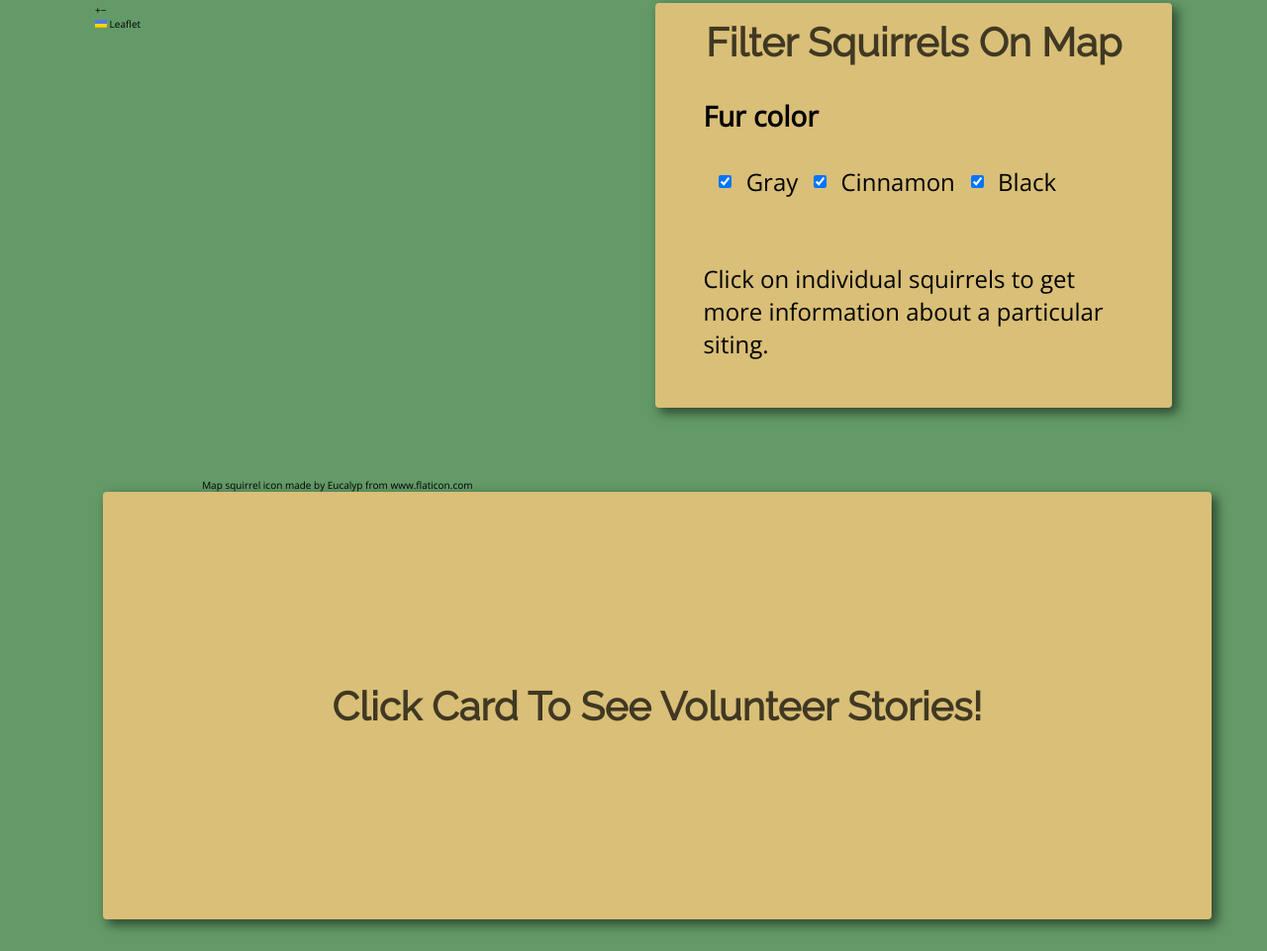
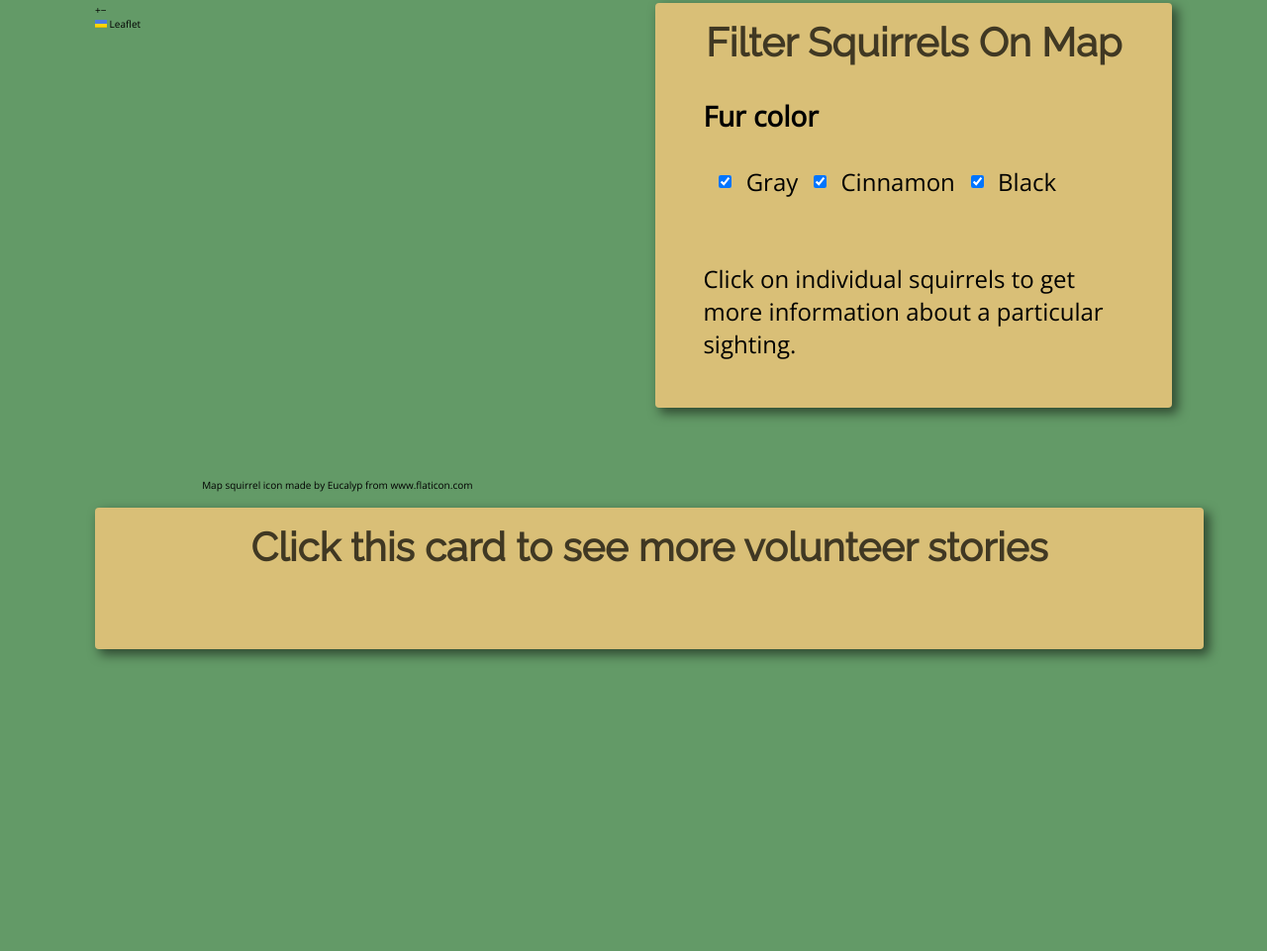
Before and after one commit to jmkaneshiro/squirrels-of-central-park, a website built with webpack: page index.html in a window 1280 px wide. Shown: the part 521-1482 px from the top of the page at 99% size. After the commit the page ends 1177 px from the top, so only its background shows below. Built offline with nearby package versions, Linux system fonts and the light colour scheme; no server answers.

Commit message:
Add volunteer stories to both sides of card

```diff
--- a/index.html
+++ b/index.html
@@ -15,7 +15,7 @@
     integrity="sha512-gZwIG9x3wUXg2hdXF6+rVkLF/0Vi9U8D2Ntg4Ga5I5BZpVkVxlJWbSQtXPSiUTtC0TjtGOmxa1AJPuV0CPthew=="
     crossorigin=""></script>
   <script src="https://d3js.org/d3.v4.min.js"></script>
-  <title>Document</title>
+  <title>Squirrels of Central Park</title>
 </head>
 
 <body>
@@ -24,7 +24,7 @@
       <h1 class="main-box-shadow brown-wrapper">Squirrels of Central Park</h1>
       <div>
         <p>
-          In October 2018, 323 volunteer Squirrel Sighters representing Squirrel Census counted the Eastern gray squirrels in
+          In October 2018, 323 volunteer Squirrel Sighters representing <a href="https://www.thesquirrelcensus.com/" target="_blank">The Squirrel Census</a> counted the Eastern gray squirrels in
           Central Park. This projects aims to visualize the data in a playful way that embodies the spirit of the project.
         </p>
         <img src="./src/assets/squirrel-mascot.svg" alt="squirrel-mascot" class="main-box-shadow" id="squirrel-mascot">
@@ -57,16 +57,18 @@
           </div>
         </div>
         <br>
-        <p>Click on individual squirrels to get more information about a particular siting.</p>
+        <p>Click on individual squirrels to get more information about a particular sighting.</p>
       </div>
     </section>
     <section class="section-stories">
         <div id="card">
           <div class="front brown-wrapper main-box-shadow" id="card-front">
-            <h2>Click Card To See Volunteer Stories!</h2>
+            <h2>Click this card to see more volunteer stories</h2>
+            <p id="story-details-front"></p>
           </div>
           <div class="back brown-wrapper main-box-shadow" id="card-back">
-            <p id="story-details"></p>
+            <h2>Click this card to see more volunteer stories</h2>
+            <p id="story-details-back"></p>
           </div>
         </div>
     </section>
--- a/src/components/stories.js
+++ b/src/components/stories.js
@@ -1,20 +1,22 @@
 export function Stories() {
 
-  const fetchRandomStory = () => (
+  const fetchRandomStory = (elementId) => (
     fetch('https://data.cityofnewyork.us/resource/gfqj-f768.json')
     .then(response => response.json())
     .then(data =>
-      document.getElementById('story-details').innerHTML = data[Math.floor(Math.random() * data.length)].note_squirrel_park_stories
+      document.getElementById(elementId).innerHTML = data[Math.floor(Math.random() * data.length)].note_squirrel_park_stories
   ));
+  fetchRandomStory('story-details-front');
 
   const card = document.getElementById('card');
 
   document.getElementById('card-front').addEventListener('click', function () {
-    fetchRandomStory();
+    fetchRandomStory('story-details-back');
     card.classList.toggle('flipped');
   }, false);
 
   document.getElementById('card-back').addEventListener('click', function () {
+    fetchRandomStory('story-details-front');
     card.classList.toggle('flipped');
   }, false);
 }
--- a/src/styles/base/_layout.scss
+++ b/src/styles/base/_layout.scss
@@ -28,6 +28,7 @@ h2 {
   text-align: center;
   font-size: 1.5rem;
   opacity: .7;
+  padding: 0rem 1.5rem;
 }
 
 p {
@@ -68,6 +69,10 @@ header p {
   text-align: center;
 }
 
+header a {
+  text-decoration: underline;
+}
+
 header div {
   display: flex;
   flex-direction: column;
@@ -99,6 +104,7 @@ header img {
 
   h2 {
     font-size: 2.5rem;
+    padding: 0rem 1.5rem;
   }
 
   //header
--- a/src/styles/components/_stories.scss
+++ b/src/styles/components/_stories.scss
@@ -1,6 +1,5 @@
 .section-stories {
-  width: 75vw;
-  height: 400px;
+  width: 78vw;
   position: relative;
   perspective: 800px;
   margin-bottom: 4rem;
@@ -8,18 +7,16 @@
 
 #card {
   width: 100%;
-  height: 100%;
   position: absolute;
   transform-style: preserve-3d;
   transition: transform 1s;
 }
 
 #card .front, #card .back {
-  margin: 0;
-  display: block;
+  display: flex;
+  flex-direction: column;
+  width: 100%;
   position: absolute;
-  width: 100%;
-  height: 100%;
   backface-visibility: hidden;
 }
 
@@ -28,14 +25,13 @@
 }
 
 #card .front {
-  left: 8px;
   display: flex;
   justify-content: center;
   align-items: center;
 }
 
 #card .back {
-  right: 10px;
+  right: 4px;
   transform: rotateY( 180deg);
 }
 
@@ -47,4 +43,15 @@
   .section-stories {
     min-width: 85vw;
   }
+  #card {
+    margin-top: 2rem;
+  }
+
+  #card .front {
+    left: 0px;
+  }
+
+  #card .back {
+    right: 0px;
+  }
 }
```
